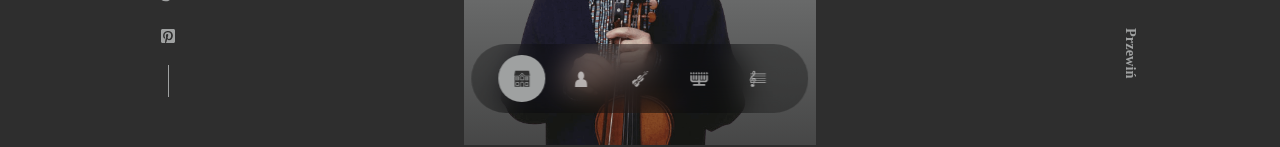
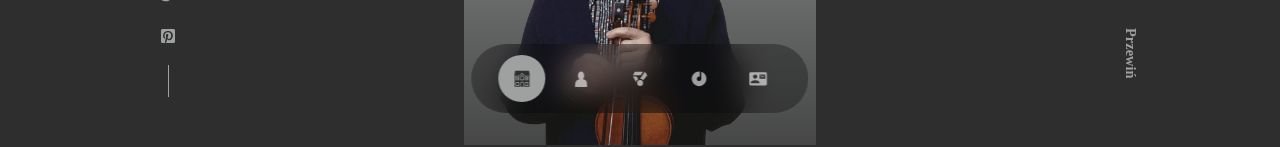
Before and after one commit to AdamBabinicz/menuhin, a React (Create React App) app: page / in a window 1280 px wide. Shown: the part 655-802 px from the top of the page. Built offline with nearby package versions, Linux system fonts and the light colour scheme; a web font is replaced by a local one.

Commit message:
uzupełnienie, zmiana ikon

```diff
--- a/src/components/about/About.css
+++ b/src/components/about/About.css
@@ -97,12 +97,10 @@
   .about__cards {
     grid-template-columns: repeat(2, 1fr);
     gap: 1rem;
-    background: red;
   }
   .about__content {
     margin: 0 1rem;
     text-align: justify;
-    background: green;
     display: flex;
     flex-direction: column;
     justify-content: center;
--- a/src/components/nav/Nav.jsx
+++ b/src/components/nav/Nav.jsx
@@ -7,7 +7,9 @@ import {
   GiFamilyHouse,
   GiMusicalScore,
 } from "react-icons/gi";
-import { FaMenorah } from "react-icons/fa";
+import { RiDiscFill } from "react-icons/ri";
+import { IoMdMedal } from "react-icons/io";
+import { MdContactMail } from "react-icons/md";
 
 const Nav = () => {
   const [activeNav, setActiveNav] = useState("#");
@@ -33,21 +35,21 @@ const Nav = () => {
         onClick={() => setActiveNav("#zasługi")}
         className={activeNav === "#zasługi" ? "active" : ""}
       >
-        <GiViolin />
+        <IoMdMedal />
       </a>
       <a
         href="#dyskografia"
         onClick={() => setActiveNav("#dyskografia")}
         className={activeNav === "#dyskografia" ? "active" : ""}
       >
-        <FaMenorah />
+        <RiDiscFill />
       </a>
       <a
         href="#kontakt"
         onClick={() => setActiveNav("#kontakt")}
         className={activeNav === "#kontakt" ? "active" : ""}
       >
-        <GiMusicalScore />
+        <MdContactMail />
       </a>
     </nav>
   );
--- a/src/components/services/Services.jsx
+++ b/src/components/services/Services.jsx
@@ -10,7 +10,7 @@ const Services = () => {
       <div className="container services__container">
         <article className="service">
           <div className="service__head">
-            <h3>UI</h3>
+            <h3>Wykonania / płyty</h3>
           </div>
           <ul className="service__list">
             <li>
@@ -37,7 +37,7 @@ const Services = () => {
         {/* END OF UI */}
         <article className="service">
           <div className="service__head">
-            <h3>UI</h3>
+            <h3>Wykonania / płyty</h3>
           </div>
           <ul className="service__list">
             <li>
@@ -64,7 +64,7 @@ const Services = () => {
         {/* END OF UI */}
         <article className="service">
           <div className="service__head">
-            <h3>UI</h3>
+            <h3>Wykonania / płyty</h3>
           </div>
           <ul className="service__list">
             <li>
```
